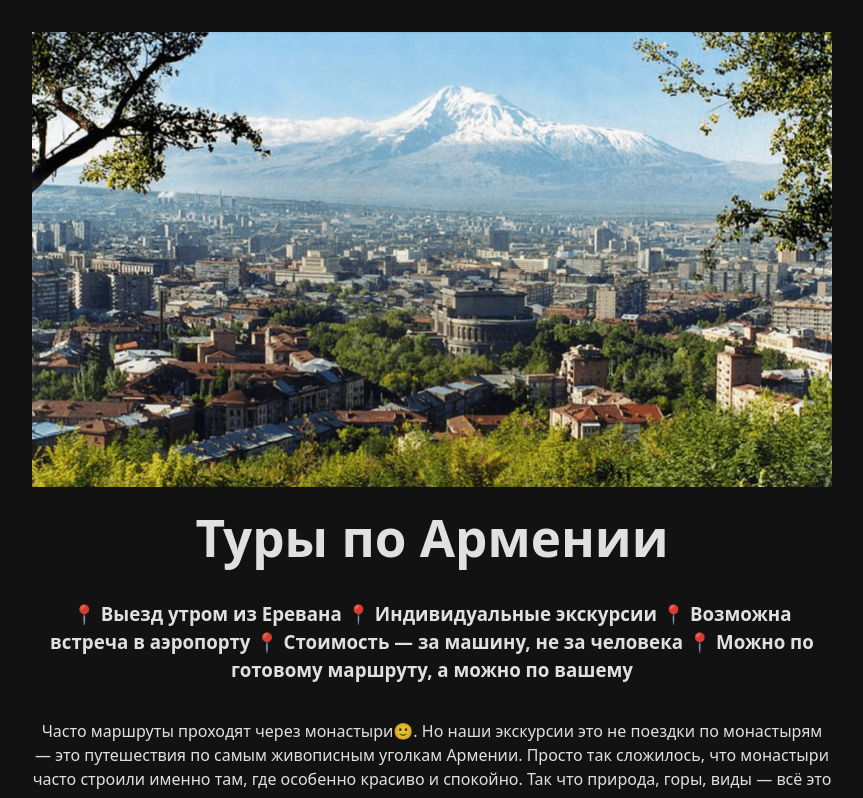
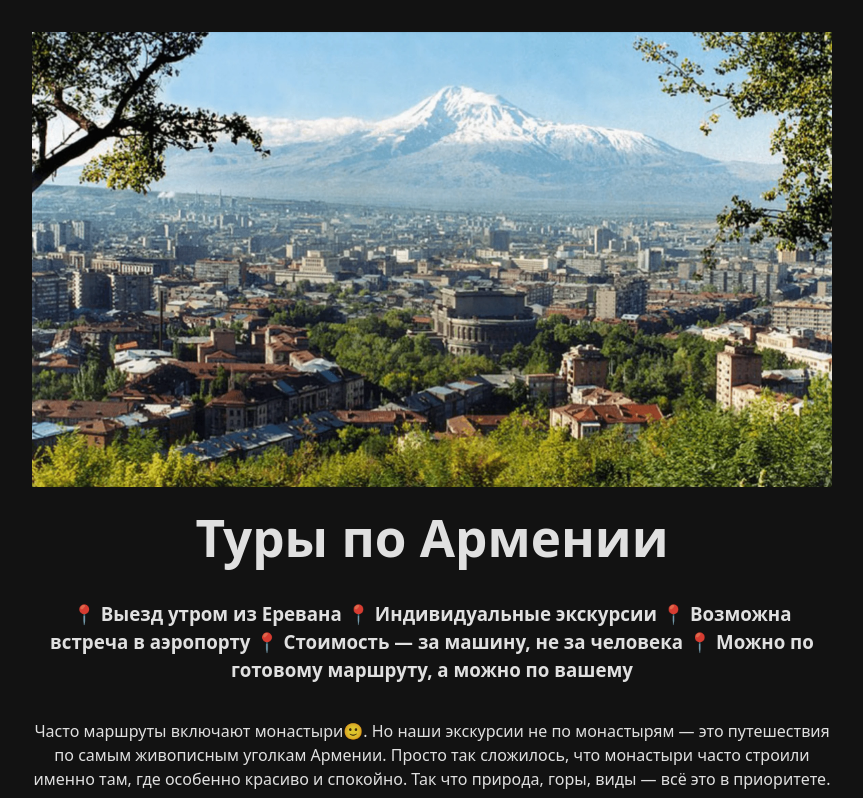
Before and after one commit to IrinaMartArm/armenia-tours-m, a React (Vite) app: page / in a window 1280 px wide. Shown: the top 798 px of the page, without its empty margins (208-1071 px from the left). Built offline with nearby package versions, Linux system fonts and the light colour scheme.

Commit message:
fix text

```diff
--- a/src/App.tsx
+++ b/src/App.tsx
@@ -18,7 +18,7 @@ function App() {
               📍 Стоимость — за машину, не за человека
               📍 Можно по готовому маршруту, а можно по вашему
           </h3>
-          <div>Часто маршруты проходят через монастыри🙂. Но наши экскурсии это не поездки по монастырям — это путешествия по самым живописным уголкам Армении. Просто так сложилось, что монастыри часто строили именно там, где особенно красиво и спокойно. Так что природа, горы, виды — всё это в приоритете.
+          <div>Часто маршруты включают монастыри🙂. Но наши экскурсии не по монастырям — это путешествия по самым живописным уголкам Армении. Просто так сложилось, что монастыри часто строили именно там, где особенно красиво и спокойно. Так что природа, горы, виды — всё это в приоритете.
           </div>
           <div className="contacts">
               контакты:
--- a/src/constants/index.ts
+++ b/src/constants/index.ts
@@ -4,7 +4,7 @@ export const tours = [{
 		{row: 'Гарни (языческий храм I века) *', link: 'https://ru.wikipedia.org/wiki/%D0%93%D0%B0%D1%80%D0%BD%D0%B8_(%D1%85%D1%80%D0%B0%D0%BC)'},
 		{row: 'Симфония камней *', link: 'https://ru.wikipedia.org/wiki/%D0%93%D0%B0%D1%80%D0%BD%D0%B8_(%D1%83%D1%89%D0%B5%D0%BB%D1%8C%D0%B5)'},
 		{row: 'Гегард', link: 'https://ru.wikipedia.org/wiki/%D0%93%D0%B5%D0%B3%D0%B0%D1%80%D0%B4'}],
-	price: 3000,
+	price: '?',
 	price1: 20000,
 	price2: 25000,
 	time: '4 до 5',
```
